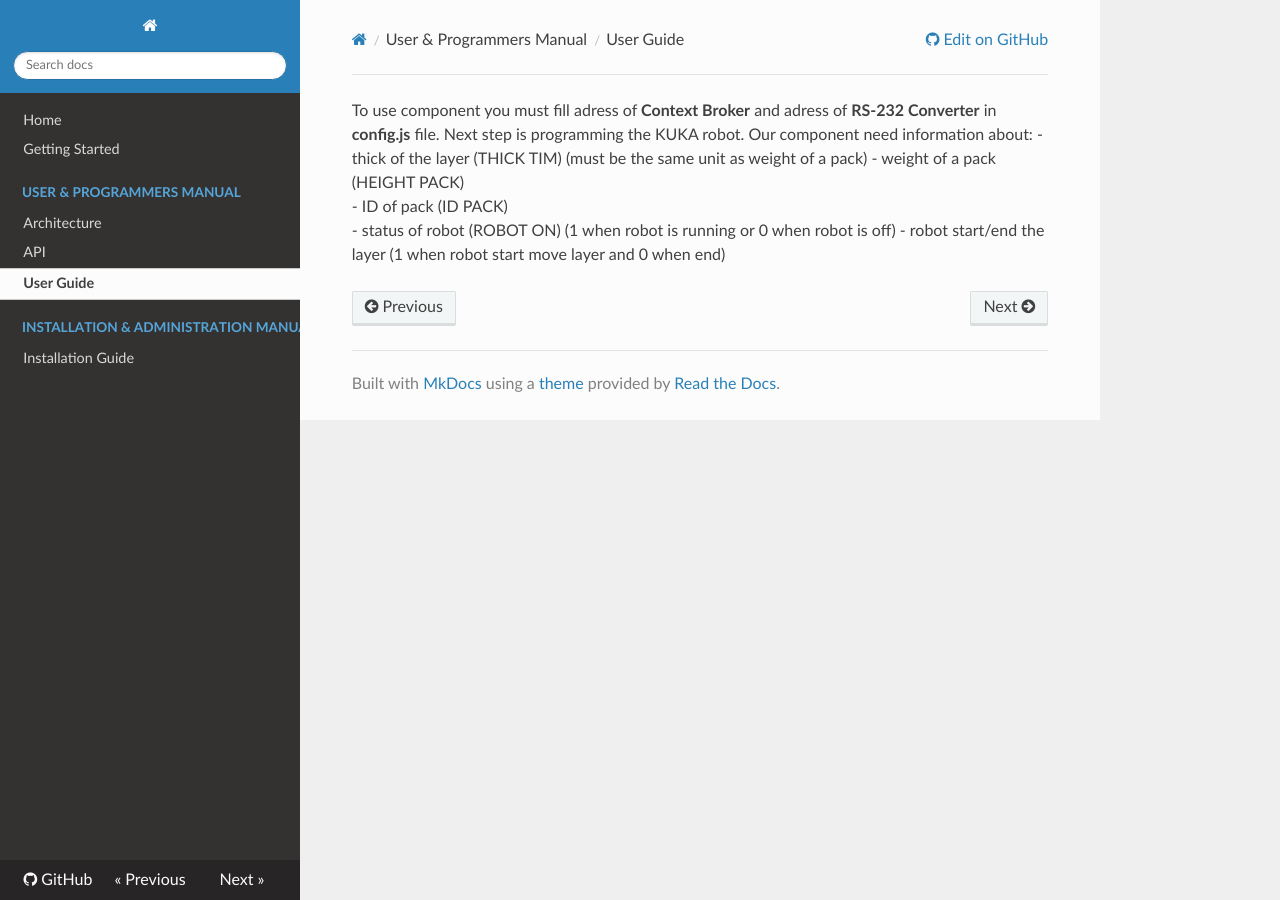
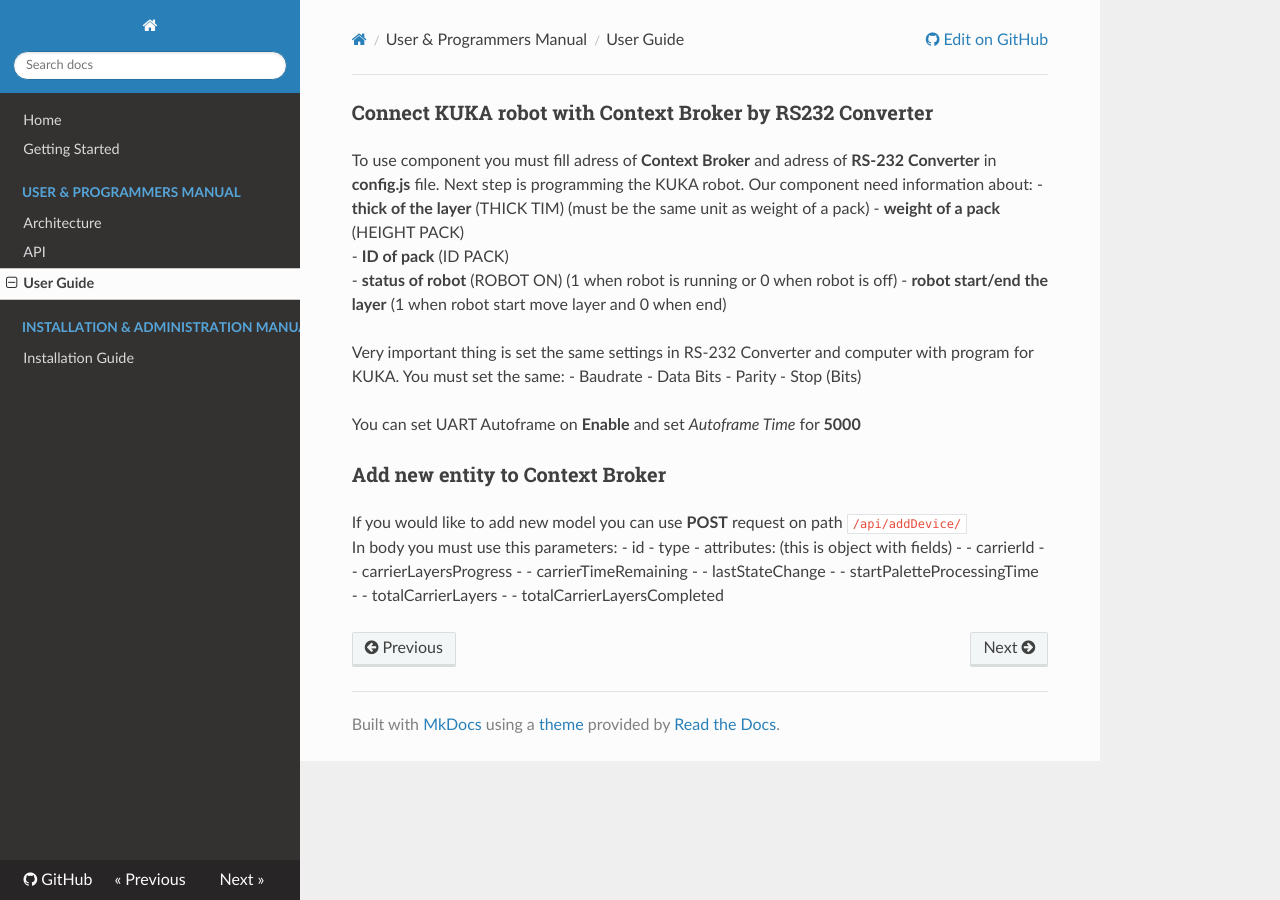
Before and after one commit to MikolajSzumigalski/CONTRA-2.0, an MkDocs documentation site: the page built from docs/usermanual.md, in a window 1280 px wide. Built offline with MkDocs 1.6.1, drawn with Linux system fonts in a browser that asks for light colours; nearby versions of some CDN libraries; old or Windows-style settings are respelled for this version of MkDocs.

Commit message:
Update usermanual.md

```diff
--- a/docs/usermanual.md
+++ b/docs/usermanual.md
@@ -1,6 +1,31 @@
+### Connect KUKA robot with Context Broker by RS232 Converter
+
 To use component you must fill adress of **Context Broker** and adress of **RS-232 Converter** in **config.js** file. Next step is programming the KUKA robot. Our component need information about:
-- thick of the layer (THICK TIM) (must be the same unit as weight of a pack)
-- weight of a pack (HEIGHT PACK)
-- ID of pack (ID PACK)
-- status of robot (ROBOT ON) (1 when robot is running or 0 when robot is off)
-- robot start/end the layer (1 when robot start move layer and 0 when end)
+- **thick of the layer** (THICK TIM) (must be the same unit as weight of a pack)
+- **weight of a pack** (HEIGHT PACK)
+- **ID of pack** (ID PACK)
+- **status of robot** (ROBOT ON) (1 when robot is running or 0 when robot is off)
+- **robot start/end the layer** (1 when robot start move layer and 0 when end)
+
+Very important thing is set the same settings in RS-232 Converter and computer with program for KUKA. You must set the same:
+- Baudrate
+- Data Bits
+- Parity
+- Stop (Bits)
+
+You can set UART Autoframe on **Enable** and set *Autoframe Time* for **5000**
+
+### Add new entity to Context Broker
+
+If you would like to add new model you can use **POST** request on path `/api/addDevice/`
+In body you must use this parameters:
+- id
+- type
+- attributes: (this is object with fields)
+- - carrierId
+- - carrierLayersProgress
+- - carrierTimeRemaining
+- - lastStateChange
+- - startPaletteProcessingTime
+- - totalCarrierLayers
+- - totalCarrierLayersCompleted
```
